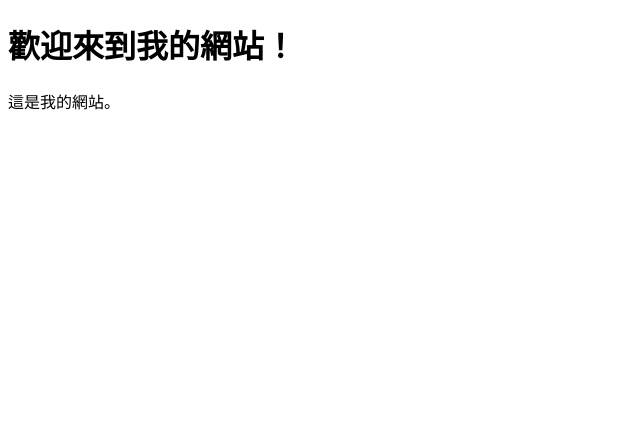
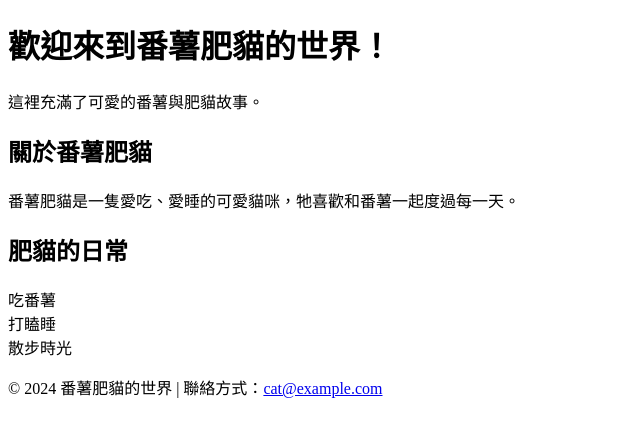
Before and after one commit to sweetpotatocat165/sweetpotatocat, a plain HTML site: page index.html in a window 1280 px wide. Shown: the whole page, without its empty margins (0-640 px from the left). Drawn offline with Linux system fonts and the light colour scheme.

Commit message:
Update index.html

```diff
--- a/index.html
+++ b/index.html
@@ -1,10 +1,31 @@
 <!DOCTYPE html>
-<html>
+<html lang="zh-Hant">
 <head>
-    <title>番薯肥貓小天地</title>
+    <meta charset="UTF-8">
+    <meta name="viewport" content="width=device-width, initial-scale=1.0">
+    <title>番薯肥貓的世界</title>
+    <link rel="stylesheet" href="style.css">
 </head>
 <body>
-    <h1>歡迎來到我的網站！</h1>
-    <p>這是我的網站。</p>
+    <header>
+        <h1>歡迎來到番薯肥貓的世界！</h1>
+        <p>這裡充滿了可愛的番薯與肥貓故事。</p>
+    </header>
+
+    <section class="about">
+        <h2>關於番薯肥貓</h2>
+        <p>番薯肥貓是一隻愛吃、愛睡的可愛貓咪，牠喜歡和番薯一起度過每一天。</p>
+    </section>
+
+    <section class="gallery">
+        <h2>肥貓的日常</h2>
+        <div class="gallery-item">吃番薯</div>
+        <div class="gallery-item">打瞌睡</div>
+        <div class="gallery-item">散步時光</div>
+    </section>
+
+    <footer>
+        <p>&copy; 2024 番薯肥貓的世界 | 聯絡方式：<a href="mailto:cat@example.com">cat@example.com</a></p>
+    </footer>
 </body>
 </html>
```
